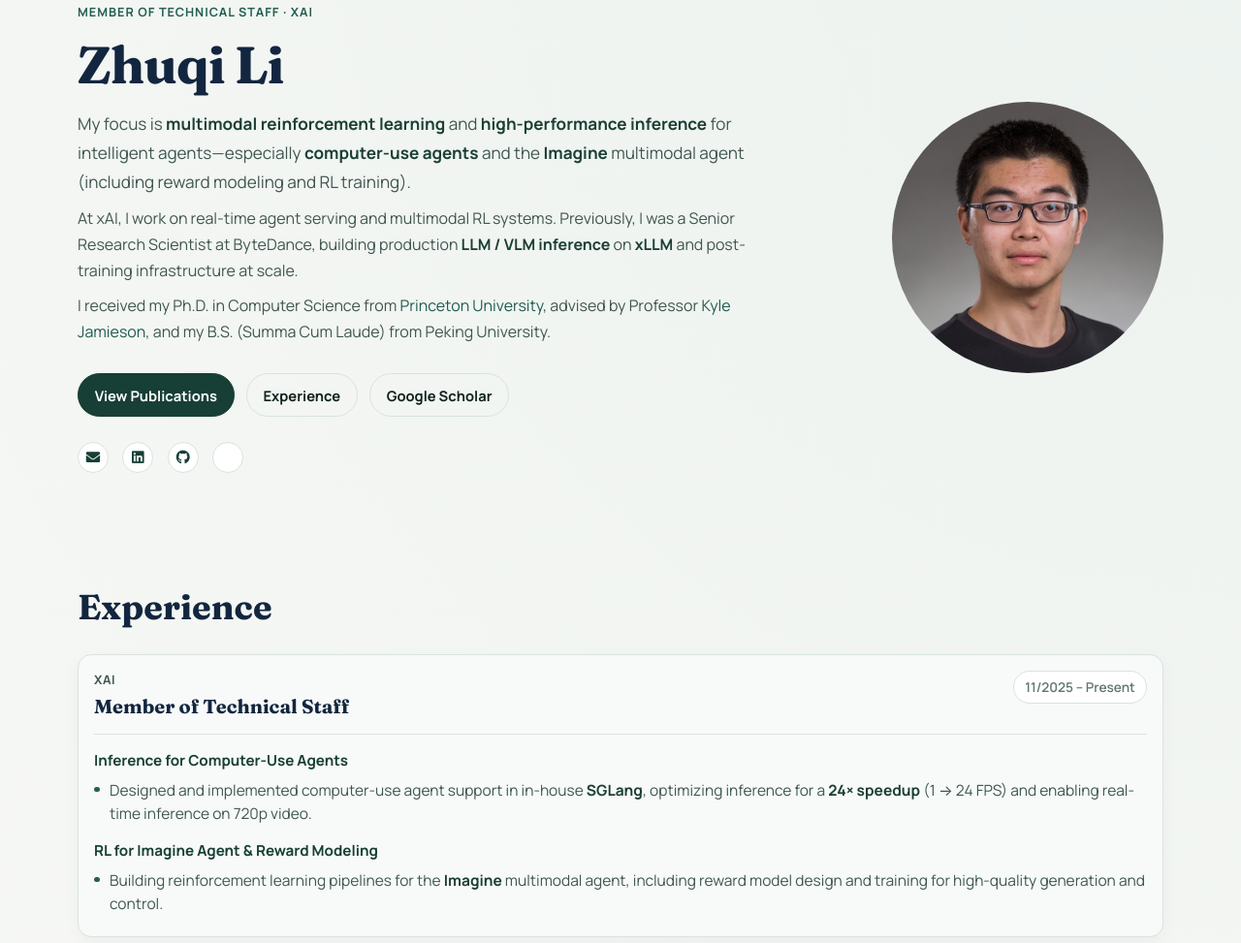
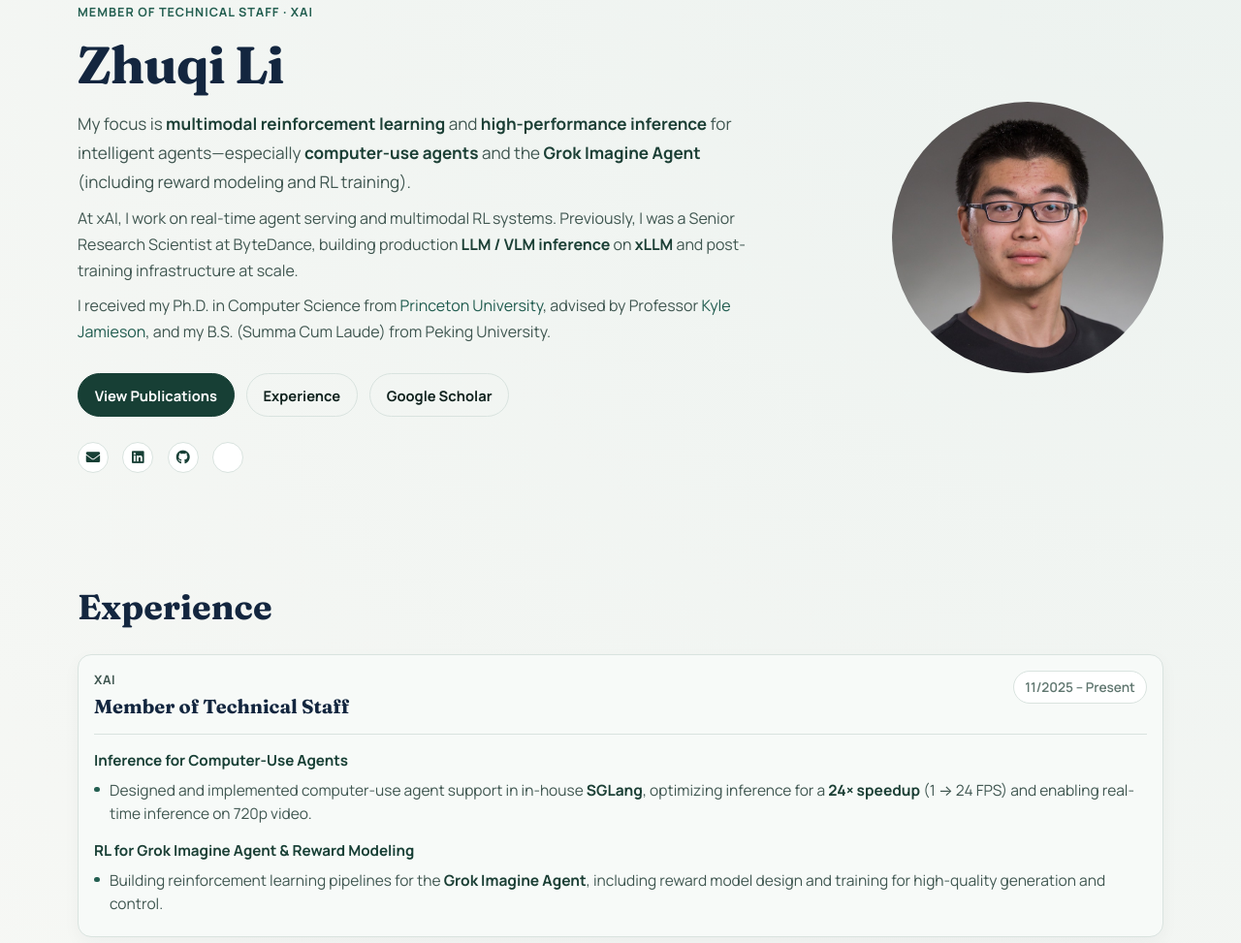
Before and after one commit to JeffryLee/JeffryLee.github.io, a plain HTML site: page index.html in a window 1280 px wide. Shown: the part 159-1132 px from the top of the page at 97% size. Drawn offline with Linux system fonts and the light colour scheme; some icons are missing.

Commit message:
Rename Imagine to Grok Imagine Agent with emphasis

```diff
--- a/index.html
+++ b/index.html
@@ -44,7 +44,7 @@
             <p class="lead">
               My focus is <strong>multimodal reinforcement learning</strong> and
               <strong>high-performance inference</strong> for intelligent agents—especially
-              <strong>computer-use agents</strong> and the <strong>Imagine</strong> multimodal agent
+              <strong>computer-use agents</strong> and the <strong>Grok Imagine Agent</strong>
               (including reward modeling and RL training).
             </p>
             <p class="hero-note">
@@ -100,9 +100,9 @@
             </ul>
           </div>
           <div class="theme-block">
-            <h4>RL for Imagine Agent &amp; Reward Modeling</h4>
+            <h4>RL for <strong>Grok Imagine Agent</strong> &amp; Reward Modeling</h4>
             <ul class="bullet-list">
-              <li>Building reinforcement learning pipelines for the <strong>Imagine</strong> multimodal agent, including reward model design and training for high-quality generation and control.</li>
+              <li>Building reinforcement learning pipelines for the <strong>Grok Imagine Agent</strong>, including reward model design and training for high-quality generation and control.</li>
             </ul>
           </div>
         </article>
@@ -163,7 +163,7 @@
             <p>High-performance inference and RL for computer-use and multimodal agents.</p>
             <ul class="system-list">
               <li><span class="sys-name">Computer-use agents</span> <span>[xAI · SGLang]</span></li>
-              <li><span class="sys-name">Imagine RL &amp; reward models</span> <span>[xAI]</span></li>
+              <li><span class="sys-name">Grok Imagine Agent RL &amp; reward models</span> <span>[xAI]</span></li>
               <li><span class="sys-name">xLLM / VLM serving</span> <span>[ByteDance]</span></li>
               <li><span class="sys-name">verl post-training</span> <span>[PPO · GRPO]</span></li>
             </ul>
```
